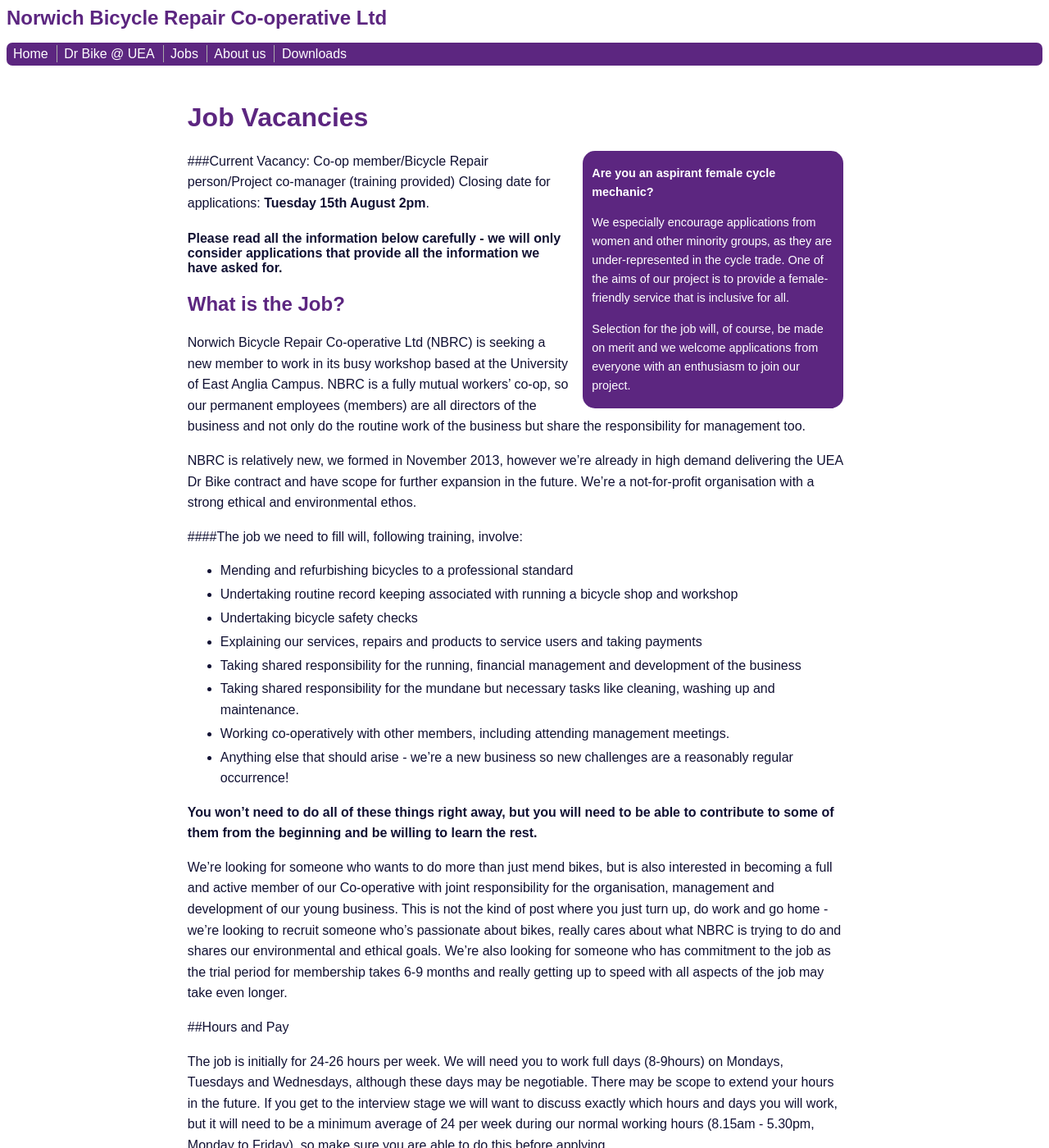
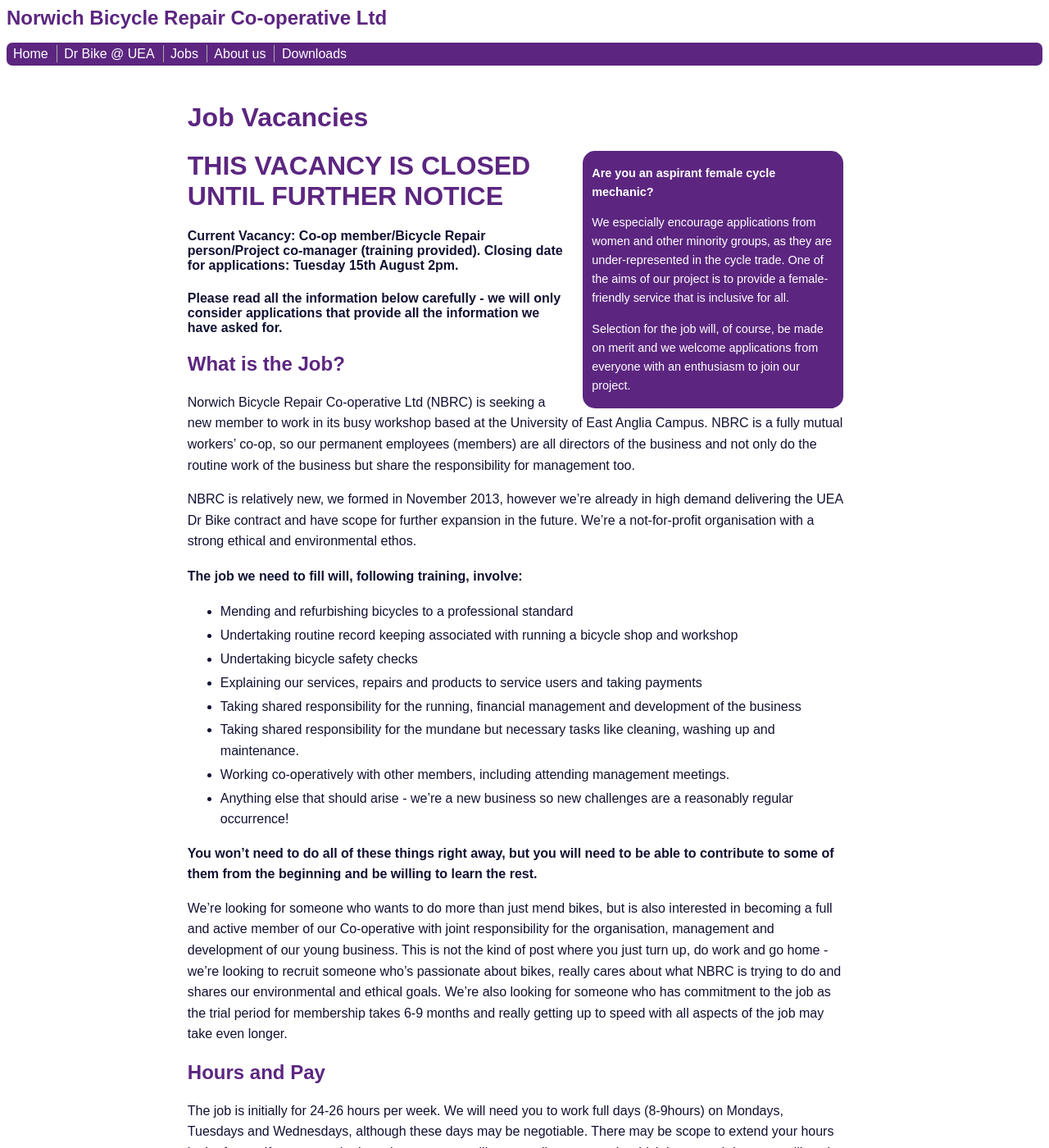
Before and after one commit to norwichbicyclerepaircooperative/norwichbicyclerepaircooperative.github.io, a Jekyll site: the page built from jobs/index.md, in a window 1280 px wide and 1400 px high. Shown: the whole window at 82% size. Built offline with Jekyll 4.4.1, drawn with Linux system fonts in a browser that asks for light colours; some of the changed text lies outside the part shown.

Commit message:
update index.md
job vacancy closed til further notice

```diff
--- a/jobs/index.md
+++ b/jobs/index.md
@@ -11,8 +11,9 @@
 
 Selection for the job will, of course, be made on merit and we welcome applications from everyone with an enthusiasm to join our project. {% endcapture %} {% include sidebar.html %}
 
-###Current Vacancy: Co-op member/Bicycle Repair person/Project co-manager (training provided)
-Closing date for applications: __Tuesday 15th August 2pm__.
+# __THIS VACANCY IS CLOSED UNTIL FURTHER NOTICE__
+
+#### Current Vacancy: Co-op member/Bicycle Repair person/Project co-manager (training provided). Closing date for applications: __Tuesday 15th August 2pm__.
 
 #### Please read all the information below carefully - we will only consider applications that provide all the information we have asked for.
 
@@ -28,7 +29,7 @@
 in the future. We're a not-for-profit organisation with a strong ethical and
 environmental ethos.
 
-####The job we need to fill will, following training, involve:
+#### The job we need to fill will, following training, involve:
 
 * Mending and refurbishing bicycles to a professional standard
 * Undertaking routine record keeping associated with running a bicycle shop and
@@ -57,7 +58,7 @@
 period for membership takes 6-9 months and really getting up to speed with all
 aspects of the job may take even longer.
 
-##Hours and Pay
+## Hours and Pay
 
 The job is initially for 24-26 hours per week.  We will need you to work full days
 (8-9hours) on Mondays, Tuesdays and Wednesdays, although these days may be negotiable. There may be
@@ -83,7 +84,7 @@
 would like to be a member of our co-op, making sure it includes information
 about your skills, experience and aptitudes for each of the __five__ criteria.
 
-####We will only be able to consider applications that contain _both_ a letter and a CV
+#### We will only be able to consider applications that contain _both_ a letter and a CV
 
 As we've mentioned, it is not necessary to have lots of experience for all the criteria we mention right away. However we would like to see evidence that you've thought about all of the criteria; can show that you have relevant skills and experience in some areas; and have the aptitude to develop areas where you have less experience over the job's trial period. By aptitude we mean evidence that, for example, you have a systematic, problem-solving approach; you have previously gained proficiency in a craft, mechanical or technical skill and/or you are able to effectively manage your own learning.
 
@@ -100,7 +101,7 @@
 
 
 
-##Job applicant criteria
+## Job applicant criteria
 
 ### 1) Enthusiastic about bicycles
 
@@ -260,7 +261,7 @@
 some practical elements so that you can demonstrate your knowledge. You will need
 to bring proof that you are eligible to work in the UK to your interview.
 
-##What happens next?
+## What happens next?
 
 The successful applicant for this post will initially be recruited as an
 employee of NBRC on a temporary contract for between 6 and 9 months (depending
```
